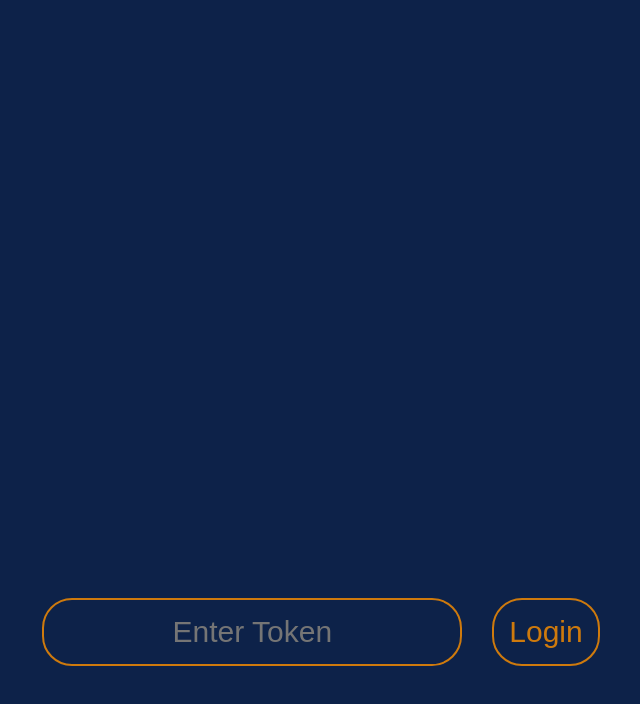
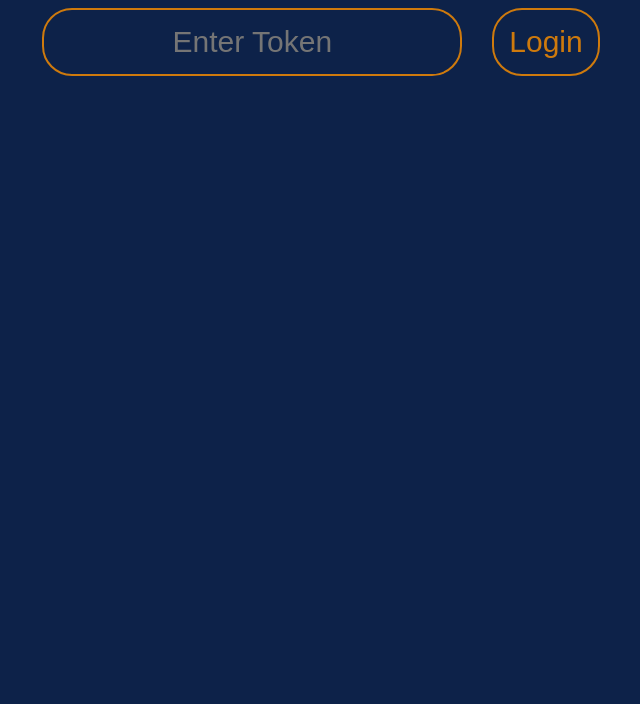
Before and after one commit to Austriana/web, a plain HTML site: page index.html in a window 1280 px wide. Shown: the whole page, without its empty margins (319-959 px from the left). Drawn offline with Linux system fonts and the light colour scheme.

Commit message:
.................

```diff
--- a/style.css
+++ b/style.css
@@ -6,8 +6,6 @@
     display: flex;
     gap: 30px;
     justify-content: center;
-    margin-top: 50%;
-    transform: translate(0, -50%);
 }
 input, button{
     font-size: 30px;
```
